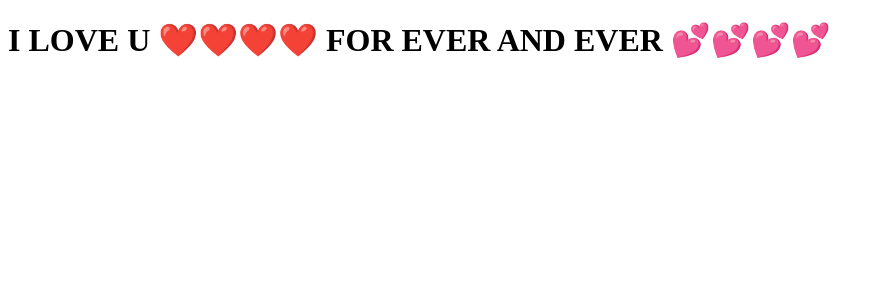
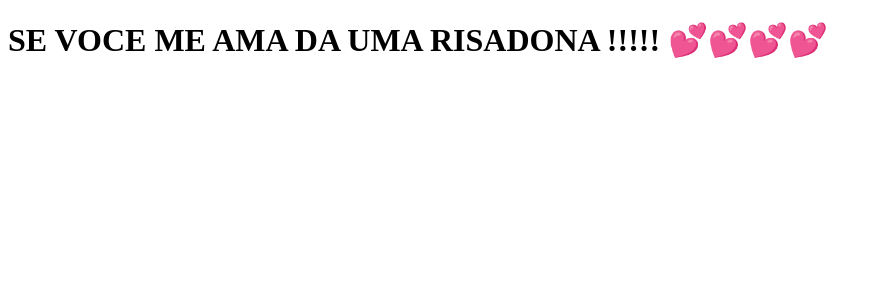
Before and after one commit to SouzaAndre0408/cursodev-tabnews, a Next.js app: page / in a window 1280 px wide. Shown: the top 300 px of the page, without its empty margins (0-883 px from the left). Built offline with nearby package versions, Linux system fonts and the light colour scheme.

Commit message:
nova mensagem

```diff
--- a/pages/index.js
+++ b/pages/index.js
@@ -1,5 +1,5 @@
 export default function Home() {
   return (
-    <h1>I LOVE U ❤️❤️❤️❤️ FOR EVER AND EVER 💕💕💕💕</h1>
+    <h1>SE VOCE ME AMA DA UMA RISADONA !!!!! 💕💕💕💕</h1>
   )
 }
```
